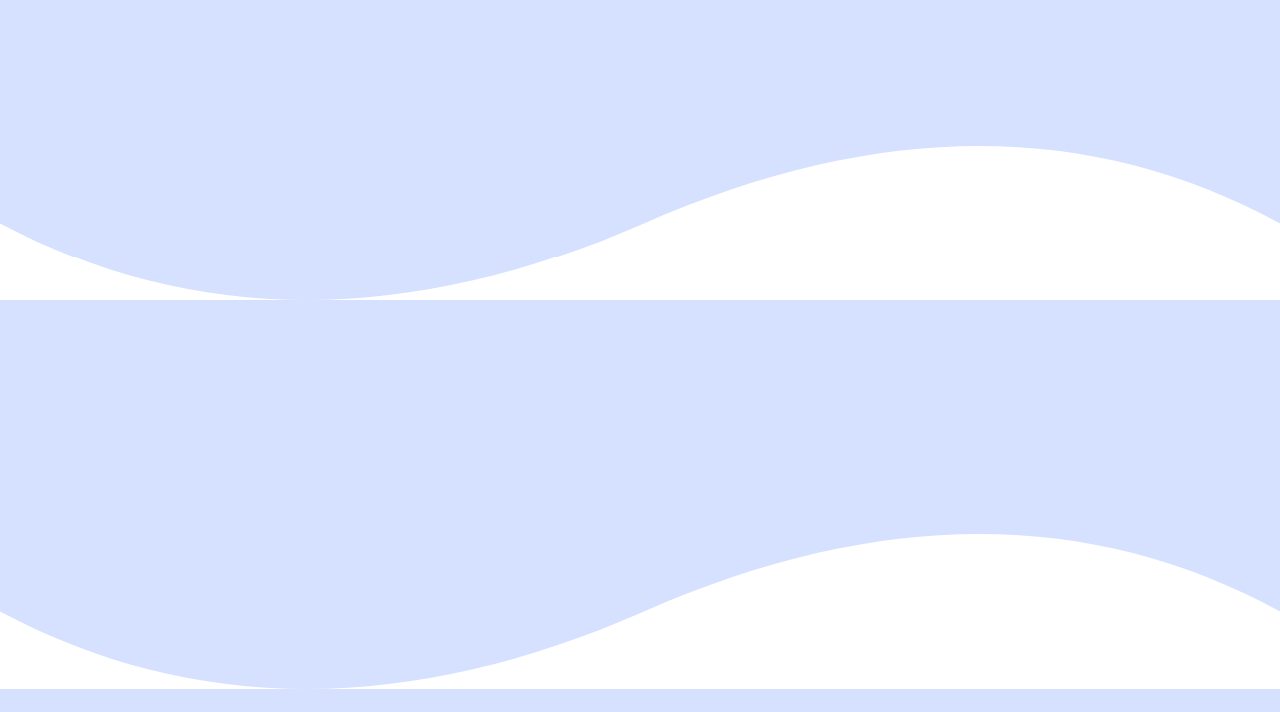
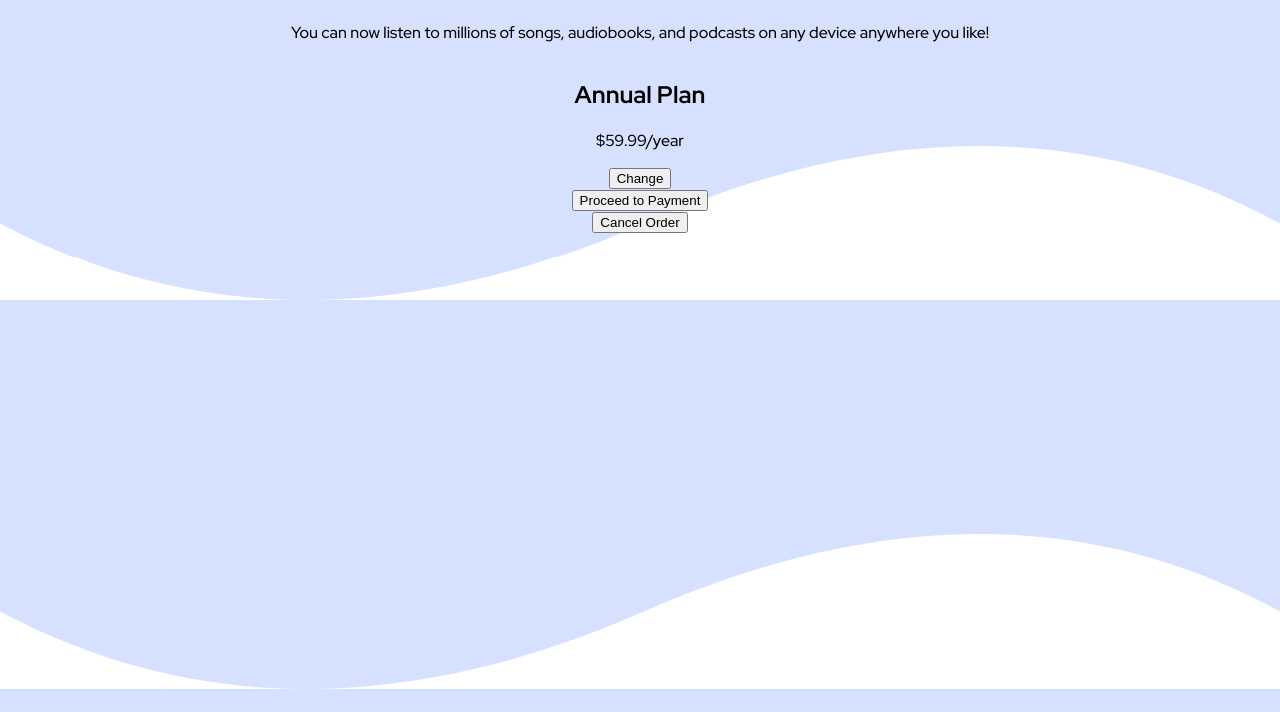
Before and after one commit to loumexx/loumexx-ordersummary.github.io, a plain HTML site: page index.html in a window 1280 px wide. Shown: the part 88-800 px from the top of the page. Drawn offline with Linux system fonts and the light colour scheme.

Commit message:
Updated README.md, added HTML structure and added basic styles.

```diff
--- a/index.html
+++ b/index.html
@@ -20,23 +20,27 @@
   <link href="https://fonts.googleapis.com/css2?family=Red+Hat+Display:ital,wght@0,500;0,700;0,900;1,500;1,700;1,900&display=swap" rel="stylesheet">
 </head>
 <body>
+<div class="bitch">
+  <h1>Order Summary</h1>
 
-  Order Summary
+  <p>You can now listen to millions of songs, audiobooks, and podcasts on any
+  device anywhere you like!</p>
 
-  You can now listen to millions of songs, audiobooks, and podcasts on any
-  device anywhere you like!
-
-  Annual Plan
-  $59.99/year
-
-  Change
-
-  Proceed to Payment
-  Cancel Order
-
-  <div class="attribution">
+  <div class="plan-select">
+    <h2>Annual Plan</h2>
+    <p>$59.99/year</p>
+    <button>Change</button>
+  </div>
+  <div>
+    <button>Proceed to Payment</button>
+  </div>
+  <div>
+    <button>Cancel Order</button>
+  </div>
+</div>
+  <!-- <div class="attribution">
     Challenge by <a href="https://www.frontendmentor.io?ref=challenge" target="_blank">Frontend Mentor</a>.
     Coded by <a href="#">Your Name Here</a>.
-  </div>
+  </div> -->
 </body>
 </html>
--- a/styles/app.css
+++ b/styles/app.css
@@ -2,4 +2,18 @@ body{
     font-family: 'Red Hat Display', sans-serif;
     background-image: url("../images/pattern-background-desktop.svg");
     background-size: cover;
+    display: flex;
+    flex-direction: column;
+    justify-content: center;
+    align-items: center;
+    text-align: center;
 }
+
+p{
+    font-size: 16px;
+}
+
+.bitch{
+    display: flex;
+    flex-direction: column;
+}
```
Also changed, not shown: 1 other file.
